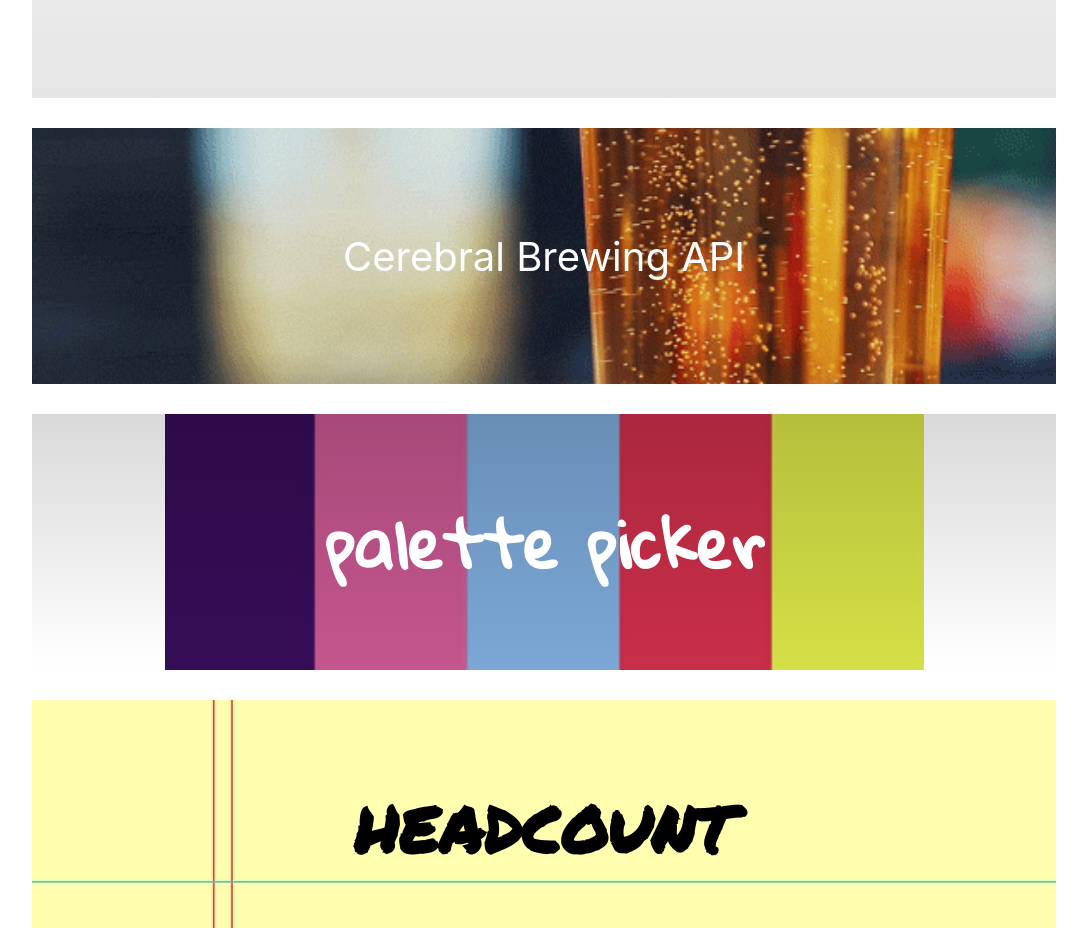
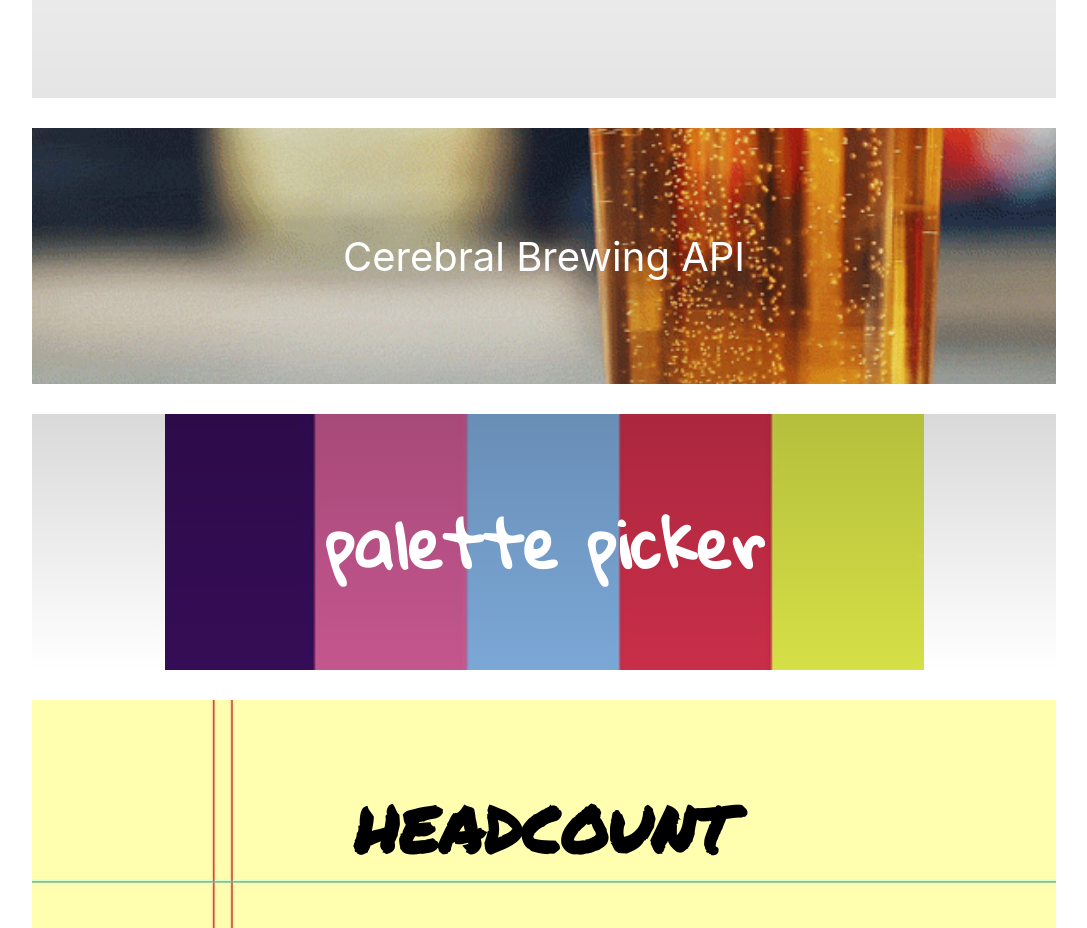
Before and after one commit to christopherchateau/personal-site, a React (Create React App) app: page / in a window 1280 px wide. Shown: the part 1600-2528 px from the top of the page, without its empty margins (96-1183 px from the left). Built offline with nearby package versions, Linux system fonts and the light colour scheme.

Commit message:
Darken blue of headcount hover-text... again

```diff
--- a/src/App.css
+++ b/src/App.css
@@ -119,7 +119,7 @@
   font-size: 1.3rem;
   line-height: 1;
   opacity: 0;
-  padding: 25px;
+  padding-bottom: 35px;
   position: absolute;
   text-align: center;
   transform: scale(0.6);
@@ -132,7 +132,7 @@
 }
 
 .proj-headcount .proj-hover-text {
-  color: rgb(104, 182, 208);
+  color: rgb(92, 161, 184);
 }
 
 .proj-swapi-box .proj-hover-text {
@@ -208,7 +208,7 @@
 }
 
 .proj-byobe {
-  background: url("./images/beer.gif") top no-repeat;
+  background: url("./images/beer.gif") center no-repeat;
   background-size: cover;
   font-size: 2.5rem;
   font-weight: 400;
@@ -223,7 +223,7 @@
 }
 
 .proj-headcount .fa-react {
-  color: rgb(104, 182, 208);
+  color: rgb(92, 161, 184);
 }
 
 .me-section {
```
